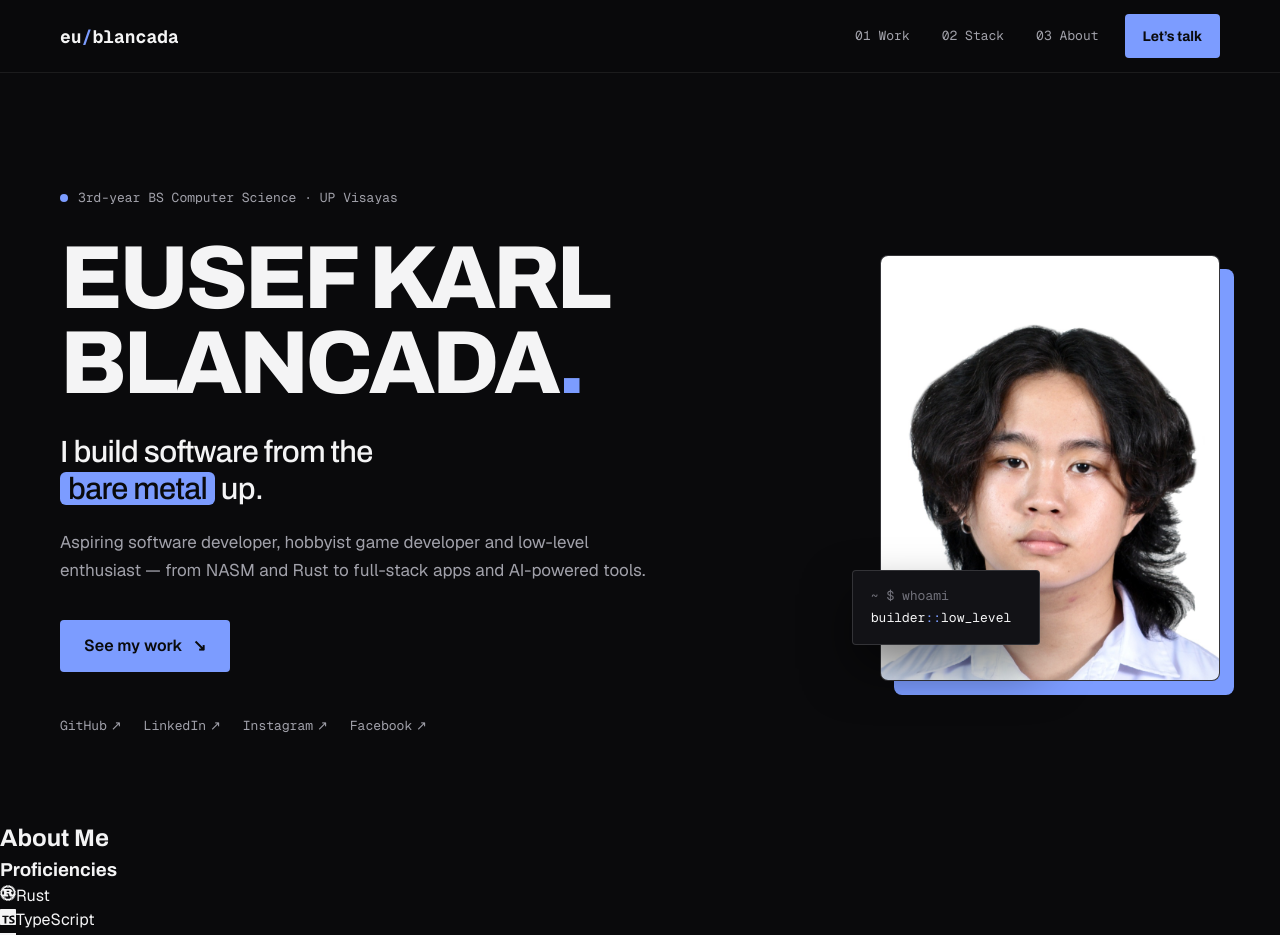
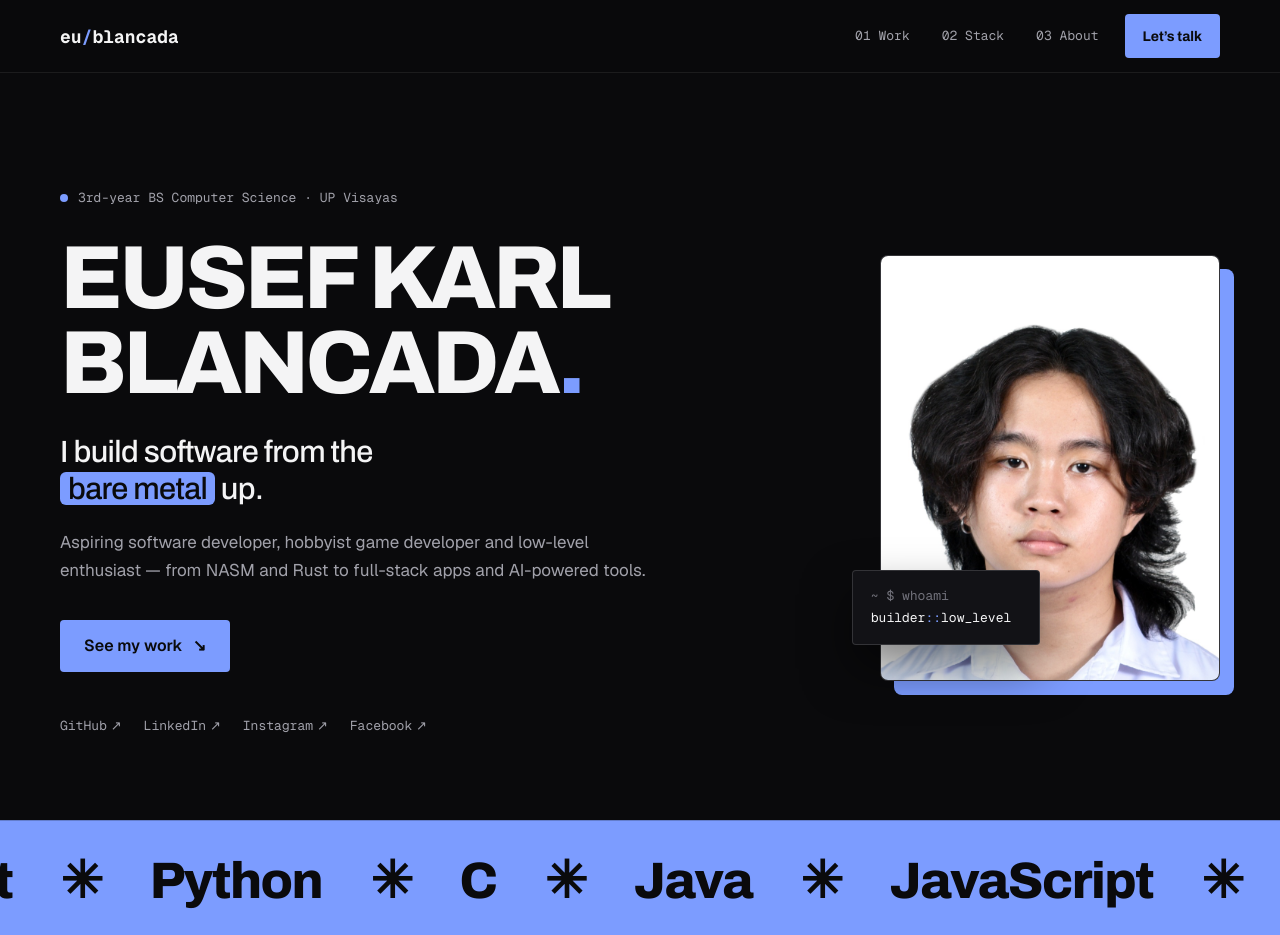
Before and after one commit to evolto06/profilewebsite, a React (Vite) app: page / in a window 1280 px wide. Shown: the top 935 px of the page. Built offline with nearby package versions, Linux system fonts and the light colour scheme.

Commit message:
feat: add scrolling language marquee

```diff
--- a/src/App.tsx
+++ b/src/App.tsx
@@ -1,5 +1,6 @@
 import Navbar from './components/Navbar';
 import Home from './components/Home';
+import Marquee from './components/Marquee';
 import About from './components/About';
 import Projects from './components/Projects';
 import Contact from './components/Contact';
@@ -11,6 +12,7 @@ function App() {
       <Navbar />
       <main>
         <Home />
+        <Marquee />
         <About />
         <Projects />
         <Contact />
--- /dev/null
+++ b/src/components/Marquee.tsx
@@ -0,0 +1,25 @@
+const languages: string[] = ['Rust', 'TypeScript', 'Python', 'C', 'Java', 'JavaScript', 'NASM', 'React'];
+
+const MarqueeGroup = () => (
+  <div className="marquee-group">
+    {languages.map((language) => (
+      <div key={language} className="marquee-item">
+        <span>{language}</span>
+        <span>✳</span>
+      </div>
+    ))}
+  </div>
+);
+
+const Marquee = () => {
+  return (
+    <div id="stack" className="marquee" role="img" aria-label={`Languages and tools: ${languages.join(', ')}`}>
+      <div className="marquee-track" aria-hidden="true">
+        <MarqueeGroup />
+        <MarqueeGroup />
+      </div>
+    </div>
+  );
+};
+
+export default Marquee;
--- a/src/index.css
+++ b/src/index.css
@@ -413,6 +413,49 @@ textarea {
   }
 }
 
+/* Language marquee */
+.marquee {
+  overflow: hidden;
+  background: var(--accent);
+  color: var(--on-accent);
+  border-top: 1px solid rgba(0, 0, 0, 0.2);
+  border-bottom: 1px solid rgba(0, 0, 0, 0.2);
+}
+
+.marquee-track {
+  display: flex;
+  width: max-content;
+  padding: 22px 0;
+  font-family: var(--font-display);
+  font-stretch: 112%;
+  font-size: clamp(28px, 4vw, 52px);
+  font-weight: 800;
+  letter-spacing: -0.03em;
+  white-space: nowrap;
+  animation: marquee 28s linear infinite;
+}
+
+.marquee-group,
+.marquee-item {
+  display: flex;
+  gap: 48px;
+}
+
+/* Trailing padding matches the gap so -50% lands exactly on the second group */
+.marquee-group {
+  padding-right: 48px;
+}
+
+@keyframes marquee {
+  from {
+    transform: translateX(0);
+  }
+
+  to {
+    transform: translateX(-50%);
+  }
+}
+
 /* Motion */
 @media (prefers-reduced-motion: reduce) {
   html {
```
